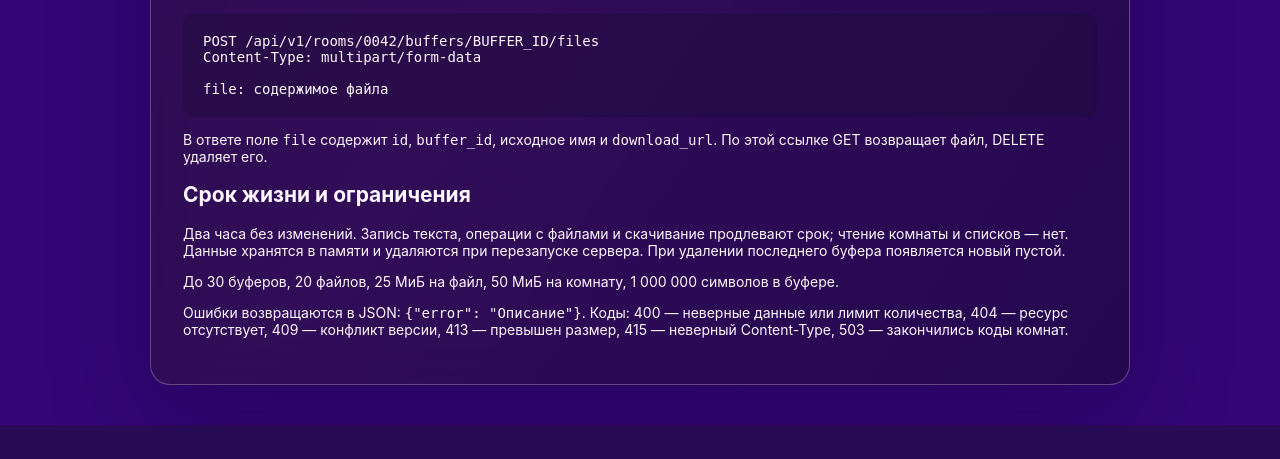
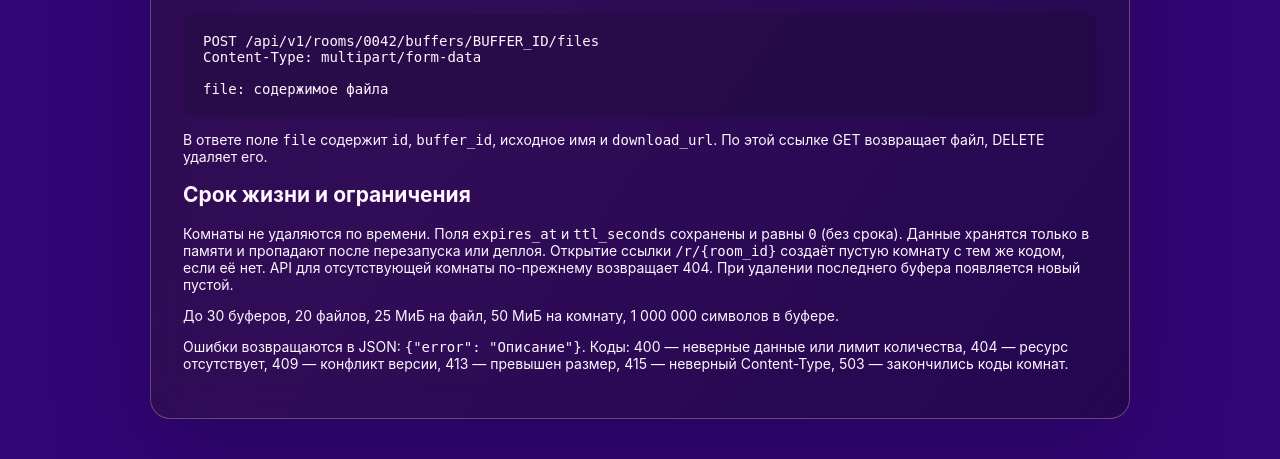
Before and after one commit to nickly24/omnicopy, a Flask app: page /api/docs in a window 1280 px wide. Shown: the part 1084-1543 px from the top of the page. Before the commit the page ends 1509 px from the top, so only its background shows below. Run offline with Flask 3, Linux system fonts and the light colour scheme.

Commit message:
Отключить срок жизни комнат и восстанавливать комнаты по ссылке

```diff
--- a/api_spec.py
+++ b/api_spec.py
@@ -7,8 +7,8 @@ def ref(name):
 
 def build_spec(base_url):
     string = {"type": "string"}
-    lifetime = {"expires_at": {"type": "number", "description": "Unix seconds until automatic room deletion"},
-                "server_time": {"type": "number"}, "ttl_seconds": {"type": "integer", "example": 7200}}
+    lifetime = {"expires_at": {"type": "number", "description": "Compatibility field: 0 means the room never expires"},
+                "server_time": {"type": "number"}, "ttl_seconds": {"type": "integer", "example": 0}}
     edit = {"title": {"type": "string", "minLength": 1, "maxLength": 80},
             "content": {"type": "string", "maxLength": 1000000}}
     note = {"id": string, **edit, "version": {"type": "integer", "minimum": 1}, "updated_at": {"type": "number"}}
@@ -81,7 +81,7 @@ def build_spec(base_url):
     operation(file, "delete", "deleteFile", "Delete a file from a room", "Room")
     return {
         "openapi": "3.1.0", "info": {"title": "Копирник API", "version": "1.0.0", "description":
-            "Public API without authentication. Room codes are strings of four digits, preserving leading zeros. Rooms and files live in server memory and disappear on restart or after 2 hours without activity. Reads do not extend room lifetime; writes and downloads do. Limits: 30 buffers, 20 files, 25 MiB/file, 50 MiB/room, 1,000,000 characters/buffer."},
+            "Public API without authentication. Room codes are strings of four digits, preserving leading zeros. Rooms do not expire. Rooms and files live only in server memory and disappear on restart. Opening /r/{room_id} in a browser creates an empty room with that code if it is missing. The compatibility fields expires_at and ttl_seconds are numeric zeros. Limits: 30 buffers, 20 files, 25 MiB/file, 50 MiB/room, 1,000,000 characters/buffer."},
         "servers": [{"url": base_url + "/api/v1"}], "security": [], "paths": paths,
         "components": {"schemas": schemas},
     }
--- a/main.py
+++ b/main.py
@@ -13,7 +13,7 @@ from werkzeug.exceptions import BadRequest, HTTPException, UnsupportedMediaType
 from api_spec import build_spec
 
 app = Flask(__name__)
-ROOM_TTL_SEC = 2 * 3600
+ROOM_TTL_SEC = 0  # Kept for compatibility; zero means no expiration.
 MAX_FILE_SIZE = 25 * 1024 * 1024
 MAX_FILES_PER_ROOM = 20
 MAX_ROOM_FILES_BYTES = 50 * 1024 * 1024
@@ -55,12 +55,6 @@ _rooms: dict[str, Room] = {}
 _lock = threading.Lock()
 
 
-def _cleanup_expired():
-    now = time.time()
-    for rid in [rid for rid, room in _rooms.items() if now - room.activity_at > ROOM_TTL_SEC]:
-        del _rooms[rid]
-
-
 def _note_payload(note):
     return {"id": note.id, "title": note.title, "content": note.content,
             "version": note.version, "updated_at": note.updated_at}
@@ -73,7 +67,7 @@ def _file_meta(f):
 
 
 def _lifetime(room):
-    return {"expires_at": room.activity_at + ROOM_TTL_SEC,
+    return {"expires_at": 0,  # Numeric compatibility fields: zero means unlimited.
             "server_time": time.time(), "ttl_seconds": ROOM_TTL_SEC}
 
 
@@ -156,6 +150,9 @@ def index():
 
 @app.get("/r/<room_id>")
 def room_page(room_id):
+    with _lock:
+        if room_id not in _rooms:
+            _rooms[room_id] = Room()
     return render_template("room.html", room_id=room_id)
 
 
@@ -167,7 +164,6 @@ def create_room():
     if error:
         return jsonify(error=error), 400
     with _lock:
-        _cleanup_expired()
         available = list(set(range(10000)) - {int(rid) for rid in _rooms})
         if not available:
             return jsonify(error="Все комнаты заняты. Попробуйте позже"), 503
@@ -180,10 +176,9 @@ def create_room():
 @app.get("/api/rooms/<room_id>")
 def get_room(room_id):
     with _lock:
-        _cleanup_expired()
         room = _rooms.get(room_id)
         if room is None:
-            return jsonify(error="Комната не найдена или срок её жизни истёк"), 404
+            return jsonify(error="Комната не найдена"), 404
         return jsonify(_room_payload(room_id, room))
 
 
@@ -197,7 +192,6 @@ def update_room(room_id):
     if revision is not None and (type(revision) not in (int, float) or not math.isfinite(revision)):
         return jsonify(error="Некорректная версия текста"), 400
     with _lock:
-        _cleanup_expired()
         room = _rooms.get(room_id)
         if room is None:
             return jsonify(error="Комната не найдена"), 404
@@ -217,7 +211,6 @@ def create_note(room_id):
     if error:
         return jsonify(error=error), 400
     with _lock:
-        _cleanup_expired()
         room = _rooms.get(room_id)
         if room is None:
             return jsonify(error="Комната не найдена"), 404
@@ -239,7 +232,6 @@ def update_note(room_id, note_id):
     if not any(key in data for key in ("title", "content")):
         return jsonify(error="Укажите название или текст"), 400
     with _lock:
-        _cleanup_expired()
         room = _rooms.get(room_id)
         note = next((n for n in room.notes if n.id == note_id), None) if room else None
         if note is None:
@@ -258,7 +250,6 @@ def update_note(room_id, note_id):
 @app.delete("/api/rooms/<room_id>/notes/<note_id>")
 def delete_note(room_id, note_id):
     with _lock:
-        _cleanup_expired()
         room = _rooms.get(room_id)
         if room is None or not any(n.id == note_id for n in room.notes):
             return jsonify(error="Карточка не найдена"), 404
@@ -286,7 +277,6 @@ def upload_file(room_id, note_id=None):
     name = upload.filename.replace("\\", "/").rsplit("/", 1)[-1]
     name = "".join(c for c in name if ord(c) >= 32 and ord(c) != 127)[:240] or "file"
     with _lock:
-        _cleanup_expired()
         room = _rooms.get(room_id)
         if room is None:
             return jsonify(error="Комната не найдена"), 404
@@ -310,7 +300,6 @@ def upload_file(room_id, note_id=None):
 def download_file(room_id, file_id):
     from urllib.parse import quote
     with _lock:
-        _cleanup_expired()
         room = _rooms.get(room_id)
         f = room.files.get(file_id) if room else None
         if f is None:
@@ -326,7 +315,6 @@ def download_file(room_id, file_id):
 @app.delete("/api/rooms/<room_id>/files/<file_id>")
 def delete_file(room_id, file_id):
     with _lock:
-        _cleanup_expired()
         room = _rooms.get(room_id)
         if room is None or file_id not in room.files:
             return jsonify(error="Файл не найден"), 404
@@ -338,7 +326,6 @@ def delete_file(room_id, file_id):
 @app.delete("/api/v1/rooms/<room_id>")
 def delete_room(room_id):
     with _lock:
-        _cleanup_expired()
         if room_id not in _rooms:
             return jsonify(error="Комната не найдена"), 404
         del _rooms[room_id]
@@ -348,7 +335,6 @@ def delete_room(room_id):
 @app.get("/api/v1/rooms/<room_id>/buffers")
 def list_buffers(room_id):
     with _lock:
-        _cleanup_expired()
         room = _rooms.get(room_id)
         if room is None:
             return jsonify(error="Комната не найдена"), 404
@@ -358,7 +344,6 @@ def list_buffers(room_id):
 @app.get("/api/v1/rooms/<room_id>/buffers/<note_id>")
 def get_buffer(room_id, note_id):
     with _lock:
-        _cleanup_expired()
         room = _rooms.get(room_id)
         note = next((n for n in room.notes if n.id == note_id), None) if room else None
         if note is None:
@@ -370,7 +355,6 @@ def get_buffer(room_id, note_id):
 @app.get("/api/v1/rooms/<room_id>/buffers/<note_id>/files")
 def list_files(room_id, note_id=None):
     with _lock:
-        _cleanup_expired()
         room = _rooms.get(room_id)
         if room is None:
             return jsonify(error="Комната не найдена"), 404
--- a/static/room.js
+++ b/static/room.js
@@ -25,7 +25,6 @@ async function api(path = '', options = {}) {
   const response = await fetch(apiRoot + path, {...options, signal: AbortSignal.timeout(15000)});
   const data = await response.json();
   if (!response.ok) { const e = new Error(data.error || 'Ошибка сервера'); e.status = response.status; e.data = data; throw e; }
-  window.roomLifetime?.update(data);
   return data;
 }
 function jsonOptions(method, data) { return {method, headers: {'Content-Type': 'application/json'}, body: JSON.stringify(data)}; }
@@ -366,7 +365,7 @@ async function poll() {
     if (e.status === 404) {
       unavailable = true;
       const el = document.getElementById('room-error'); el.hidden = false;
-      el.textContent = 'Комната не найдена или срок её жизни истёк. Текст на экране можно скопировать. Создайте новую комнату на главной странице.';
+      el.textContent = 'Комната не найдена или была удалена. Текст на экране можно скопировать. Создайте новую комнату на главной странице.';
       syncStatus('Комната недоступна', 'error');
     } else syncStatus('Нет связи · повторяем подключение', 'warn');
   } finally { setTimeout(poll, 1200); }
--- a/templates/api-docs.html
+++ b/templates/api-docs.html
@@ -40,7 +40,7 @@ Content-Type: multipart/form-data
 file: содержимое файла</pre>
 <p>В ответе поле <code>file</code> содержит <code>id</code>, <code>buffer_id</code>, исходное имя и <code>download_url</code>. По этой ссылке GET возвращает файл, DELETE удаляет его.</p>
 <h2>Срок жизни и ограничения</h2>
-<p>Два часа без изменений. Запись текста, операции с файлами и скачивание продлевают срок; чтение комнаты и списков — нет. Данные хранятся в памяти и удаляются при перезапуске сервера. При удалении последнего буфера появляется новый пустой.</p>
+<p>Комнаты не удаляются по времени. Поля <code>expires_at</code> и <code>ttl_seconds</code> сохранены и равны <code>0</code> (без срока). Данные хранятся только в памяти и пропадают после перезапуска или деплоя. Открытие ссылки <code>/r/{room_id}</code> создаёт пустую комнату с тем же кодом, если её нет. API для отсутствующей комнаты по-прежнему возвращает 404. При удалении последнего буфера появляется новый пустой.</p>
 <p>До 30 буферов, 20 файлов, 25 МиБ на файл, 50 МиБ на комнату, 1 000 000 символов в буфере.</p>
 <p>Ошибки возвращаются в JSON: <code>{"error": "Описание"}</code>. Коды: 400 — неверные данные или лимит количества, 404 — ресурс отсутствует, 409 — конфликт версии, 413 — превышен размер, 415 — неверный Content-Type, 503 — закончились коды комнат.</p>
 </main>
--- a/templates/room.html
+++ b/templates/room.html
@@ -17,9 +17,7 @@
   </aside>
   <section class="workspace-main">
     <div class="workspace-content">
-      <div class="page-heading"><div class="workspace-title"><span id="connection-dot" class="connection-dot" role="status" aria-label="Подключение к комнате" title="Подключение к комнате"></span><h1 id="view-title">Ваше пространство</h1><button class="room-code-inline" id="copy-room-number" aria-label="Скопировать номер комнаты" title="Скопировать номер комнаты"><span>{{ room_id }}</span><svg aria-hidden="true"><use href="#i-copy"/></svg></button></div><div class="heading-actions"><div class="room-indicators"><div class="room-lifetime" id="room-lifetime" title="Комната удалится через 2 часа без изменений. Изменение текста или файлов обновляет таймер.">
-        <svg aria-hidden="true"><use href="#i-clock"/></svg><span id="lifetime-label">Осталось</span><time id="lifetime-time">2:00:00</time><div class="lifetime-track" id="lifetime-progress" role="progressbar" aria-label="Оставшееся время комнаты" aria-valuemin="0" aria-valuemax="100" aria-valuenow="100"><div class="lifetime-fill" id="lifetime-fill"></div></div>
-      </div></div><div class="layout-picker"><button id="layout-toggle" class="button layout-toggle" aria-label="Расположение карточек" aria-expanded="false" aria-controls="layout-menu" title="Расположение карточек"><svg viewBox="0 0 24 24"><rect x="3" y="4" width="18" height="16" rx="3"/><path d="M13 4v16M3 12h10"/></svg></button><div id="layout-menu" class="layout-menu" hidden><span class="layout-menu-label">Расположение</span><div id="layout-options" class="layout-options"></div></div></div><button id="add-note" class="button primary"><svg><use href="#i-plus"/></svg>Новая карточка</button></div></div>
+      <div class="page-heading"><div class="workspace-title"><span id="connection-dot" class="connection-dot" role="status" aria-label="Подключение к комнате" title="Подключение к комнате"></span><h1 id="view-title">Ваше пространство</h1><button class="room-code-inline" id="copy-room-number" aria-label="Скопировать номер комнаты" title="Скопировать номер комнаты"><span>{{ room_id }}</span><svg aria-hidden="true"><use href="#i-copy"/></svg></button></div><div class="heading-actions"><div class="layout-picker"><button id="layout-toggle" class="button layout-toggle" aria-label="Расположение карточек" aria-expanded="false" aria-controls="layout-menu" title="Расположение карточек"><svg viewBox="0 0 24 24"><rect x="3" y="4" width="18" height="16" rx="3"/><path d="M13 4v16M3 12h10"/></svg></button><div id="layout-menu" class="layout-menu" hidden><span class="layout-menu-label">Расположение</span><div id="layout-options" class="layout-options"></div></div></div><button id="add-note" class="button primary"><svg><use href="#i-plus"/></svg>Новая карточка</button></div></div>
       <div id="room-error" class="room-error" hidden></div>
       <div id="notes-stage" class="notes-stage"><section id="notes-grid" class="notes-grid" aria-label="Карточки комнаты"></section><div id="grid-resizers" class="grid-resizers"></div></div>
       <section id="all-files" class="all-files" hidden aria-label="Все файлы комнаты"></section>
@@ -28,4 +26,4 @@
 </main>
 <dialog id="confirm-dialog" class="confirm-dialog glass"><h2>Удалить карточку?</h2><p>Текст и прикреплённые файлы будут удалены у всех участников комнаты.</p><div><button id="cancel-delete" class="button subtle">Отмена</button><button id="confirm-delete" class="button primary">Удалить</button></div></dialog>
 {% endblock %}
-{% block scripts %}<script>window.ROOM_ID = {{ room_id|tojson }};</script><script src="{{ url_for('static', filename='file-icons.js') }}"></script><script src="{{ url_for('static', filename='lifetime.js') }}"></script><script src="{{ url_for('static', filename='layout.js') }}"></script><script src="{{ url_for('static', filename='room.js') }}"></script>{% endblock %}
+{% block scripts %}<script>window.ROOM_ID = {{ room_id|tojson }};</script><script src="{{ url_for('static', filename='file-icons.js') }}"></script><script src="{{ url_for('static', filename='layout.js') }}"></script><script src="{{ url_for('static', filename='room.js') }}"></script>{% endblock %}
```
Also changed, not shown: docs/API.md (+3 -3 lines), tests/test_public_api.py (+4 -3 lines), tests/test_rooms.py (+45 -13 lines).
